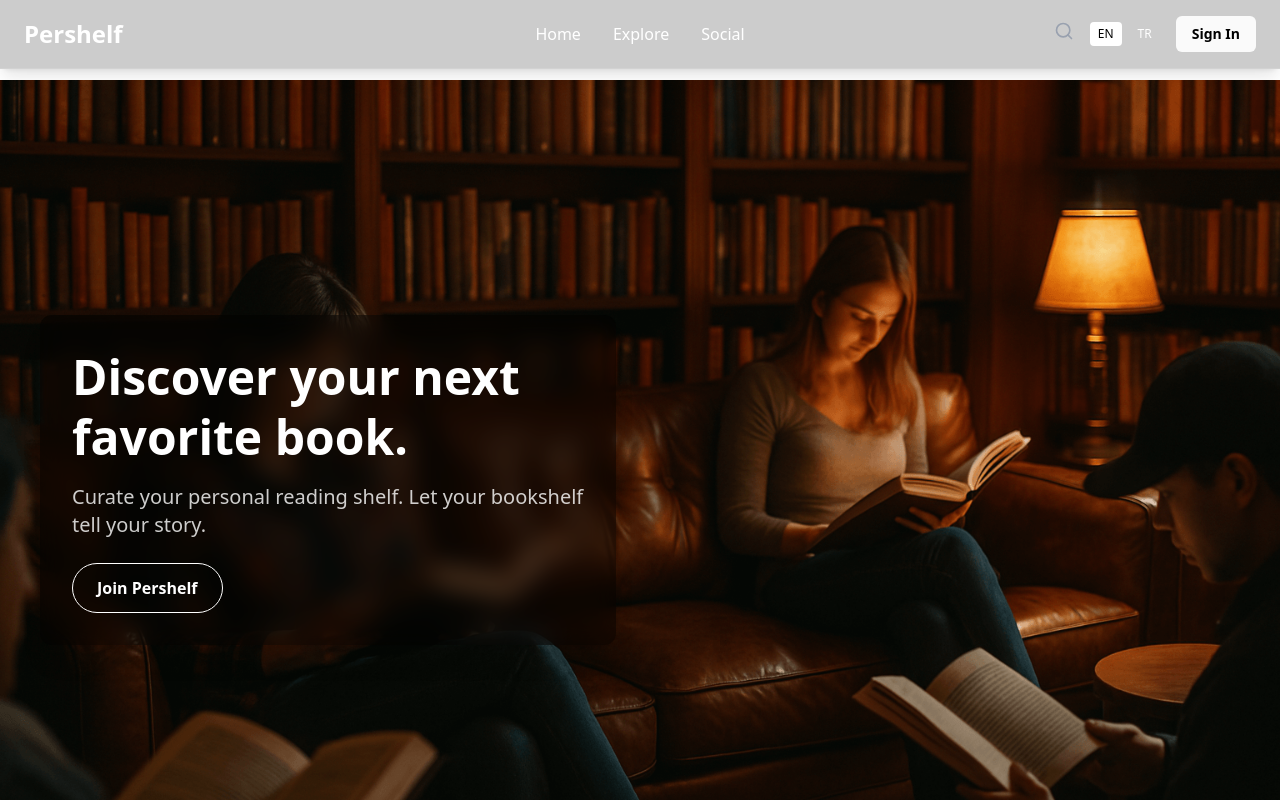
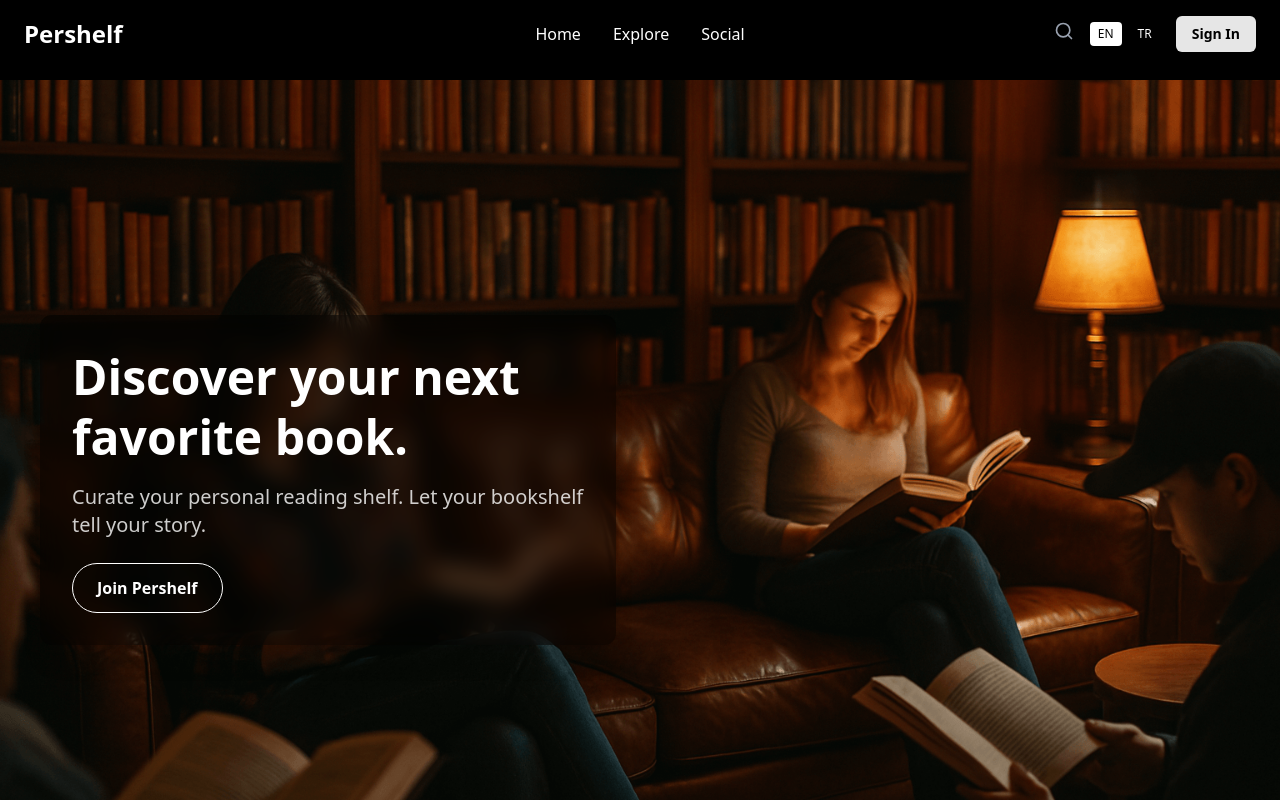
Before and after one commit to pershelf-devs/pershelf-frontend, a React (Vite) app: page / in a window 1280 px wide. Shown: the top 800 px of the page. Built offline with nearby package versions, Linux system fonts and the light colour scheme.

Commit message:
Header background sorunu vardı düzeltildi.

```diff
--- a/src/App.jsx
+++ b/src/App.jsx
@@ -9,7 +9,7 @@ function App() {
   return (
     <Router>
       <Header />
-      <main className="pt-20 min-h-screen">
+      <main className="pt-20 min-h-screen bg-black">
         <AppRoutes />
       </main>
       <Footer />
--- a/src/components/Header.jsx
+++ b/src/components/Header.jsx
@@ -54,7 +54,9 @@ const Header = () => {
   }, [isMobileMenuOpen]);
 
   return (
-    <header className="fixed top-0 left-0 w-full bg-black/20 backdrop-blur-md text-white shadow-lg z-50 border-b border-white/10">
+    <header className="fixed top-0 left-0 w-full bg-black text-white z-50 border-b border-black">
+
+
       <div className="max-w-7xl mx-auto px-4 sm:px-6 py-4 flex items-center justify-between relative">
         <Link
           to={currentUser ? "/dashboard" : "/"}
--- a/src/index.css
+++ b/src/index.css
@@ -1 +1,5 @@
 @import "tailwindcss";
+
+body {
+  background-color: #000000;
+}
```
Also changed, not shown: src/pages/dashboard/Dashboard.jsx (indentation only).
